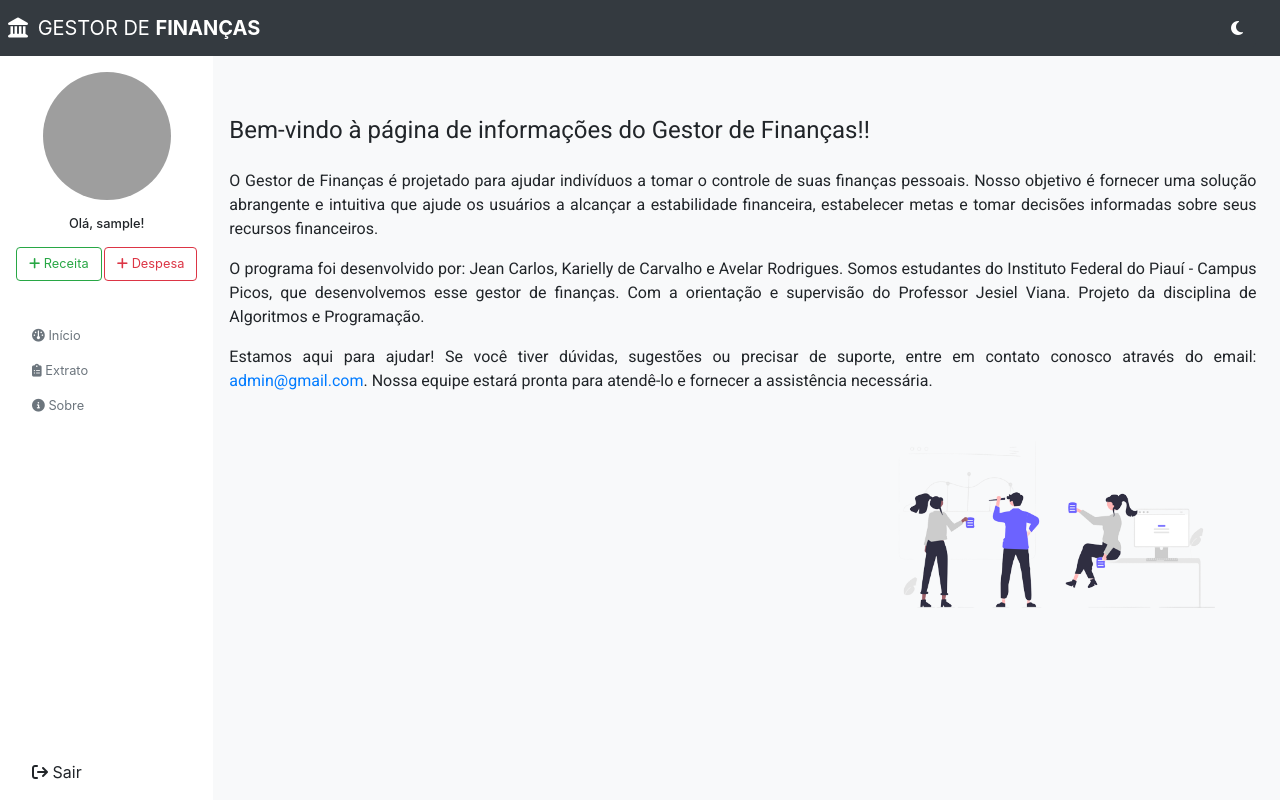
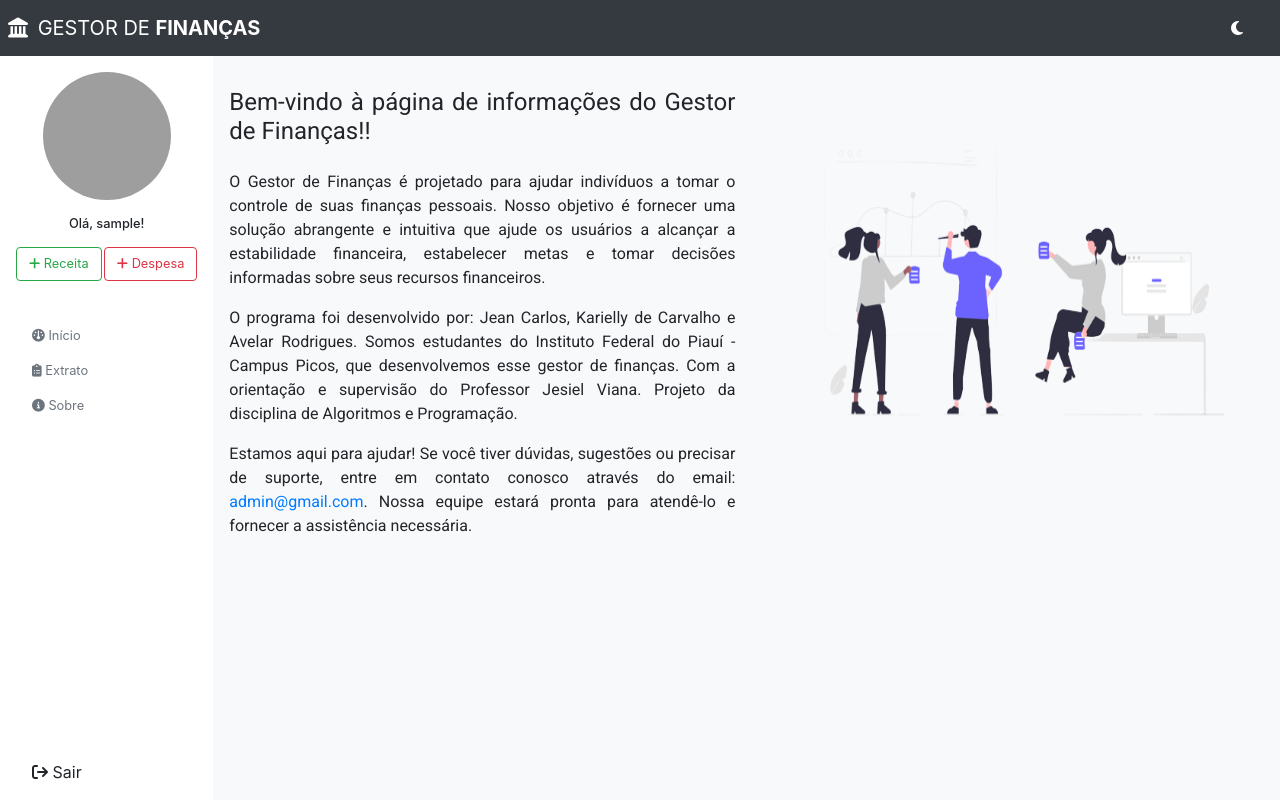
Before and after one commit to ifpi-picos/finance-management, a Django app: template financeapp/templates/financeapp/about.html in a window 1280 px wide. Run offline with Django 4.2, Linux system fonts and the light colour scheme; data comes from the database, SQL or seed files in the repository; the template is opened without the code that fills it: values that come from a table or form of the project are taken from there, most other values are stand-ins (such as "Sample title", 1, 10 or a date in 2020); some libraries are stand-ins or nearby versions; grey boxes are pictures that could not be loaded.

Commit message:
Atualização do template about.html

```diff
--- a/financeapp/templates/financeapp/about.html
+++ b/financeapp/templates/financeapp/about.html
@@ -4,27 +4,25 @@
 {% block title %}Gestor de Finanças - Sobre{% endblock title %}
 
 {% block content %}
-    {% block nav %}
-        <nav class="navbar navbar-expand-lg pr-0">
-            <a class="navbar-brand pl-4" href="{% url 'financeapp:about' %}"></a>
-            <button class="navbar-toggler" type="button" data-toggle="collapse" data-target="#navbarNav"
-                aria-controls="navbarNav" aria-expanded="false" aria-label="Toggle navigation">
-                <span class="navbar-toggler-icon"></span>
-            </button>
-        </nav>
-    {% endblock nav %}
-
-    <div class="row about-content pt-0 pl-2 pr-2 mt-2" style="font-family: 'Roboto', sans-serif;">
-        <div class="row about-content pt-0 pl-2 pr-2" style="font-family: 'Roboto', sans-serif;">
-            <div class="col text-justify">
-                <h4>Bem-vindo à página de informações do Gestor de Finanças!!</h4>
-                <p class="mt-4">O Gestor de Finanças é projetado para ajudar indivíduos a tomar o controle de suas finanças pessoais. Nosso objetivo é fornecer uma solução abrangente e intuitiva que ajude os usuários a alcançar a estabilidade financeira, estabelecer metas e tomar decisões informadas sobre seus recursos financeiros.</p>
-                <p>O programa foi desenvolvido por: Jean Carlos, Karielly de Carvalho e Avelar Rodrigues. Somos estudantes do Instituto Federal do Piauí - Campus Picos, que desenvolvemos esse gestor de finanças. Com a orientação e supervisão do Professor Jesiel Viana. Projeto da disciplina de Algoritmos e Programação.</p>
-                <p>Estamos aqui para ajudar! Se você tiver dúvidas, sugestões ou precisar de suporte, entre em contato conosco através do email: <a href="mailto:admin@gmail.com">admin@gmail.com</a>. Nossa equipe estará pronta para atendê-lo e fornecer a assistência necessária.</p>
-                <img src="{% static 'img/imagem.png'%}" alt="" style="width: 400px; float: right; margin-left: 20px;">
-            </div>
+<div class="row about-content pt-2 pl-2 pr-2 mt-4" style="font-family: 'Roboto', sans-serif;">
+    <div class="row about-content pt-0 pl-2 pr-2" style="font-family: 'Roboto', sans-serif;">
+        <div class="col text-justify">
+            <h4>Bem-vindo à página de informações do Gestor de Finanças!!</h4>
+            <p class="mt-4">O Gestor de Finanças é projetado para ajudar indivíduos a tomar o controle de suas finanças
+                pessoais. Nosso objetivo é fornecer uma solução abrangente e intuitiva que ajude os usuários a alcançar
+                a estabilidade financeira, estabelecer metas e tomar decisões informadas sobre seus recursos
+                financeiros.</p>
+            <p>O programa foi desenvolvido por: Jean Carlos, Karielly de Carvalho e Avelar Rodrigues. Somos estudantes
+                do Instituto Federal do Piauí - Campus Picos, que desenvolvemos esse gestor de finanças. Com a
+                orientação e supervisão do Professor Jesiel Viana. Projeto da disciplina de Algoritmos e Programação.
+            </p>
+            <p>Estamos aqui para ajudar! Se você tiver dúvidas, sugestões ou precisar de suporte, entre em contato
+                conosco através do email: <a href="mailto:admin@gmail.com">admin@gmail.com</a>. Nossa equipe estará
+                pronta para atendê-lo e fornecer a assistência necessária.</p>
+        </div>
+        <div class="col-6 d-flex align-content-center">
+            <img src="{% static 'img/imagem.png'%}" alt="" style="width: 100%; margin-left: 20px; height: 80%;">
         </div>
     </div>
-
-
+</div>
 {% endblock content %}
```
